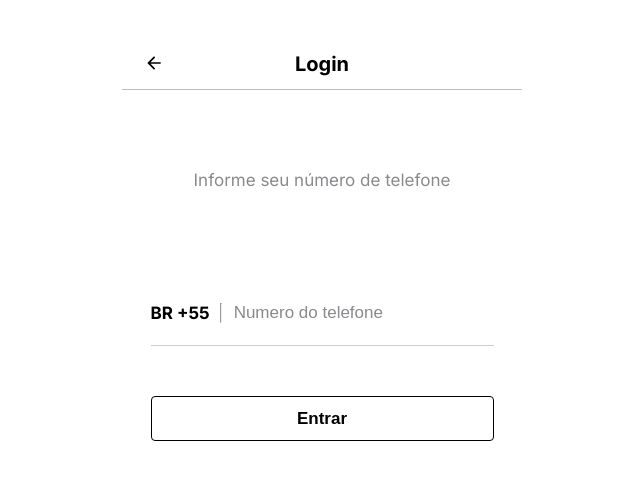
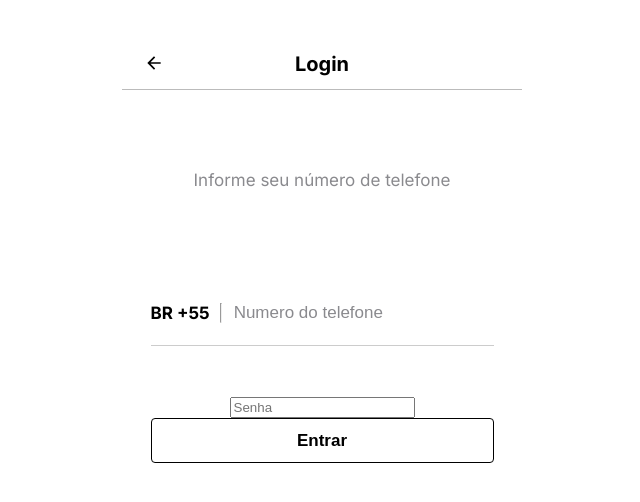
Before and after one commit to tiagogcastro/splash-frontend, a Next.js app: page /login/phone in a window 1280 px wide. Shown: the top 502 px of the page, without its empty margins (318-958 px from the left). Built offline with nearby package versions, Linux system fonts and the light colour scheme.

Commit message:
feet: Added password input

```diff
--- a/src/pages/login/phone.tsx
+++ b/src/pages/login/phone.tsx
@@ -10,12 +10,14 @@ export default function LoginPhone() {
   const router = useRouter()
 
   const [userPhone, setUserPhone] = useState('')
+  const [password, setPassword] = useState('')
 
   async function handleSubmit(e: FormEvent<HTMLFormElement>) {
     e.preventDefault()
 
     await api.post(`/sessions/sms`, {
       phone_number: userPhone,
+      password: password
     })
 
     router.push('/dashboard')
@@ -33,6 +35,9 @@ export default function LoginPhone() {
             <hr />
             <input type="tel" placeholder="Numero do telefone" value={userPhone} onChange={(e) => setUserPhone(e.target.value)} />
           </div>
+          <div className={styles.passwordInput}>
+            <input type="tel" placeholder="Senha" value={password} onChange={(e) => setPassword(e.target.value)} />
+          </div>
 
           <Button type="submit">Entrar</Button>
       </form>
```
